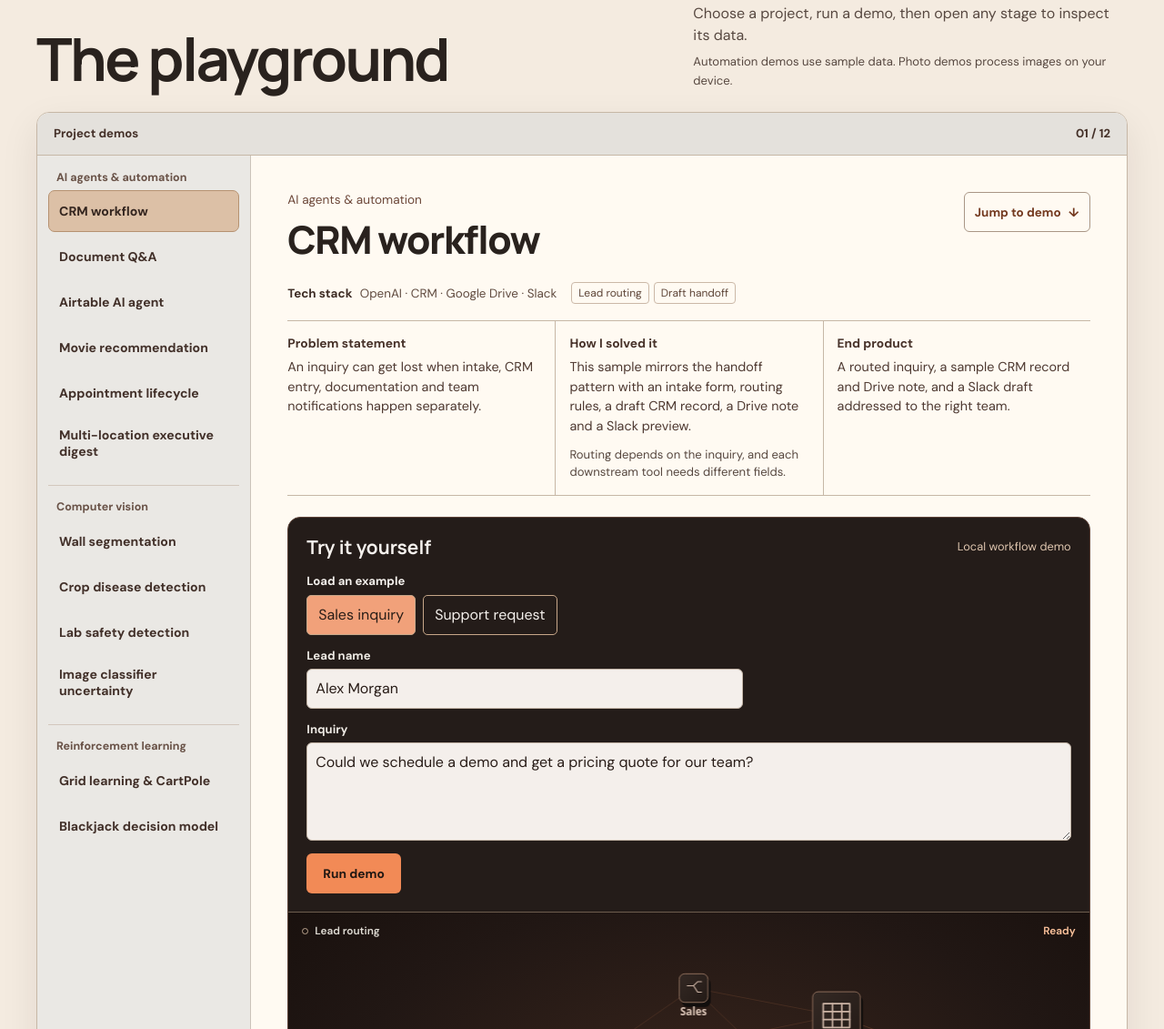
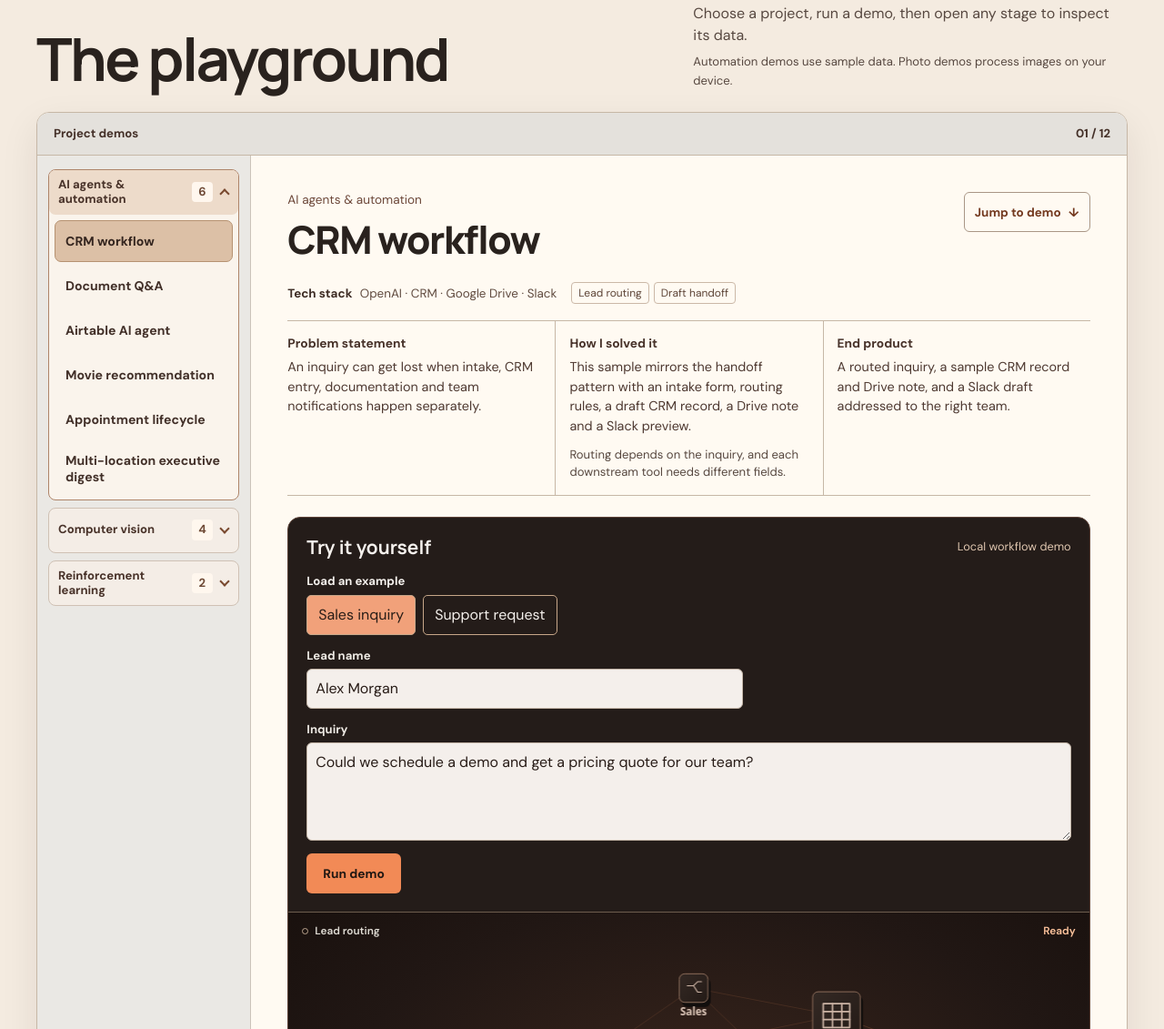
Before and after one commit to Junaidparacha1995/ai-automation-portfolio, a plain HTML site: page dist/index.html in a window 1280 px wide. Shown: the part 801-1932 px from the top of the page at 91% size. Drawn offline with Linux system fonts and the light colour scheme.

Commit message:
Add sliding category controls to the demo sidebar

```diff
--- a/dist/app.js
+++ b/dist/app.js
@@ -223,6 +223,7 @@ function render() {
   const selectedLink=list.querySelector(`a[href="#${project.id}"]`);
   selectedLink.classList.add('active');
   selectedLink.setAttribute('aria-current','true');
+  selectedLink.closest('details').open=true;
   demo.innerHTML=`<div class="case-heading"><div><p>${escapeHTML(category.name)}</p><h3 tabindex="-1">${escapeHTML(project.name)}</h3></div>
     <button class="jump-demo" type="button">Jump to demo <span aria-hidden="true">↓</span></button></div>
     <div class="case-meta"><p><strong>Tech stack</strong> ${escapeHTML(project.tech)}</p>${projectTags(project)}</div>
@@ -268,6 +269,8 @@ function fromHash(scroll=true) {
     clearTimeout(stageTimer);
     selected=index;
     render();
+  }else{
+    list.querySelector('[aria-current=true]').closest('details').open=true;
   }
   if(scroll)demo.scrollIntoView({behavior:'instant'});
   return true;
@@ -275,8 +278,10 @@ function fromHash(scroll=true) {
 document.querySelector('.agent-projects').innerHTML=categoryGroups.map(({id,name,projects})=>
   `<li><a href="#category-${id}"><strong>${escapeHTML(name)}</strong><span>${projects.length} demos <span aria-hidden="true">↗</span></span></a></li>`).join('');
 list.innerHTML=categoryGroups.map(({name,projects})=>
-  `<section class="picker-group"><h3>${escapeHTML(name)}</h3><ul>${projects.map(project=>
-    `<li><a class="project-option" href="#${project.id}">${escapeHTML(project.name)}</a></li>`).join('')}</ul></section>`).join('');
+  `<details class="picker-group" name="demo-categories">
+    <summary><span>${escapeHTML(name)}</span><span class="picker-count" aria-hidden="true">${projects.length}</span></summary>
+    <ul>${projects.map(project=>`<li><a class="project-option" href="#${project.id}">${escapeHTML(project.name)}</a></li>`).join('')}</ul>
+  </details>`).join('');
 grid.innerHTML=categoryGroups.map(({id,name,projects})=>
   `<section class="project-category" id="category-${id}" aria-labelledby="category-${id}-title">
     <h3 id="category-${id}-title">${escapeHTML(name)} <small>${projects.length} demos</small></h3>
--- a/dist/index.html
+++ b/dist/index.html
@@ -47,7 +47,7 @@
     <section class="workspace wrap" aria-label="Interactive project playground">
       <div class="workspace-head"><div>Project demos</div><span id="project-count"></span></div>
       <div class="workspace-body">
-        <nav class="project-picker" aria-label="Choose a project"><div id="project-list" class="project-list"></div></nav>
+        <nav class="project-picker" aria-label="Browse demos by category"><div id="project-list" class="project-list"></div></nav>
         <div class="demo" id="demo"></div>
       </div>
     </section>
--- a/dist/portfolio.css
+++ b/dist/portfolio.css
@@ -82,11 +82,54 @@ body { background:var(--portfolio-base); color:var(--portfolio-ink); }
 .workspace-head>span { font-variant-numeric:tabular-nums; }
 .workspace-body { grid-template-columns:clamp(192px,19vw,235px) minmax(0,1fr); }
 .project-picker { padding:15px 12px; border-right:1px solid #cbc2b9; background:#eae8e4; }
-.project-list { gap:18px; }
-.picker-group { min-width:0; }
-.picker-group h3 { margin:2px 9px 6px; color:#695247; font-size:.78rem; line-height:1.25; }
-.picker-group ul { display:grid; gap:4px; margin:0; padding:0; list-style:none; }
-.picker-group:not(:first-child) { border-top:1px solid #d3c7bd; padding-top:14px; }
+.project-list { align-items:start; gap:8px; }
+.picker-group { min-width:0; border:1px solid #cfc1b4; border-radius:8px; background:#f4ede6; }
+.picker-group summary {
+  display:grid;
+  grid-template-columns:minmax(0,1fr) auto 10px;
+  align-items:center;
+  gap:8px;
+  min-height:48px;
+  padding:8px 10px;
+  border-radius:7px;
+  color:#483229;
+  cursor:pointer;
+  list-style:none;
+  font-size:.82rem;
+  font-weight:750;
+  line-height:1.25;
+}
+.picker-group summary::-webkit-details-marker { display:none; }
+.picker-group summary:focus-visible { outline:2px solid #824a34; outline-offset:2px; }
+.picker-group summary::after {
+  content:'';
+  width:6px;
+  height:6px;
+  justify-self:center;
+  border:solid #79492f;
+  border-width:0 2px 2px 0;
+  transform:translateY(-2px) rotate(45deg);
+}
+.picker-group summary:hover { background:#efdfcf; }
+.picker-group[open] { border-color:#ae8469; background:#faf4ec; }
+.picker-group[open] summary { background:#eddbca; }
+.picker-group[open] summary::after { transform:translateY(2px) rotate(225deg); }
+.picker-count { min-width:1.45rem; padding:3px 4px; border-radius:4px; background:#fff7ee; color:#6e4935; text-align:center; font-variant-numeric:tabular-nums; }
+.picker-group ul { display:grid; gap:3px; margin:0; padding:6px; list-style:none; }
+@media (prefers-reduced-motion:no-preference) {
+  .picker-group summary { transition:background-color 150ms ease; }
+  .picker-group summary::after { transition:transform 210ms cubic-bezier(.25,.75,.25,1); }
+  @supports selector(details::details-content) and (interpolate-size:allow-keywords) {
+    .picker-group::details-content {
+      interpolate-size:allow-keywords;
+      overflow:clip;
+      block-size:0;
+      opacity:0;
+      transition:block-size 250ms cubic-bezier(.25,.75,.25,1),opacity 180ms ease,content-visibility 250ms allow-discrete;
+    }
+    .picker-group[open]::details-content { block-size:auto; opacity:1; }
+  }
+}
 .project-option { padding:9px 11px; color:#423029; min-height:46px; font-weight:700; font-size:.88rem; border:1px solid transparent; border-radius:7px; overflow-wrap:anywhere; }
 .project-option:hover:not(.active) { background:#e4e1db; }
 .project-option.active { background:#dcc0a6; color:#34251f; border-color:#b69271; }
@@ -142,8 +185,7 @@ body { background:var(--portfolio-base); color:var(--portfolio-ink); }
   .wrap,.top { width:calc(100% - 42px); }
   .workspace-body { display:block; }
   .project-picker { border-right:0; border-bottom:1px solid #c4bab0; }
-  .project-list { grid-template-columns:repeat(3,minmax(0,1fr)); gap:12px; }
-  .picker-group:not(:first-child) { border-top:0; border-left:1px solid #d3c7bd; padding:0 0 0 12px; }
+  .project-list { grid-template-columns:repeat(3,minmax(0,1fr)); }
   .project-option { white-space:normal; }
 }
 @media(max-width:620px) {
@@ -164,7 +206,6 @@ body { background:var(--portfolio-base); color:var(--portfolio-ink); }
 @media(max-width:510px) {
   .project-list { grid-template-columns:1fr; gap:8px; }
   .picker-group ul { grid-template-columns:repeat(2,minmax(0,1fr)); }
-  .picker-group:not(:first-child) { border-left:0; border-top:1px solid #d3c7bd; padding:7px 0 0; }
   .project-picker { padding:8px; }
   .demo { padding:16px 10px; }
   .case-story { grid-template-columns:1fr; }
```
